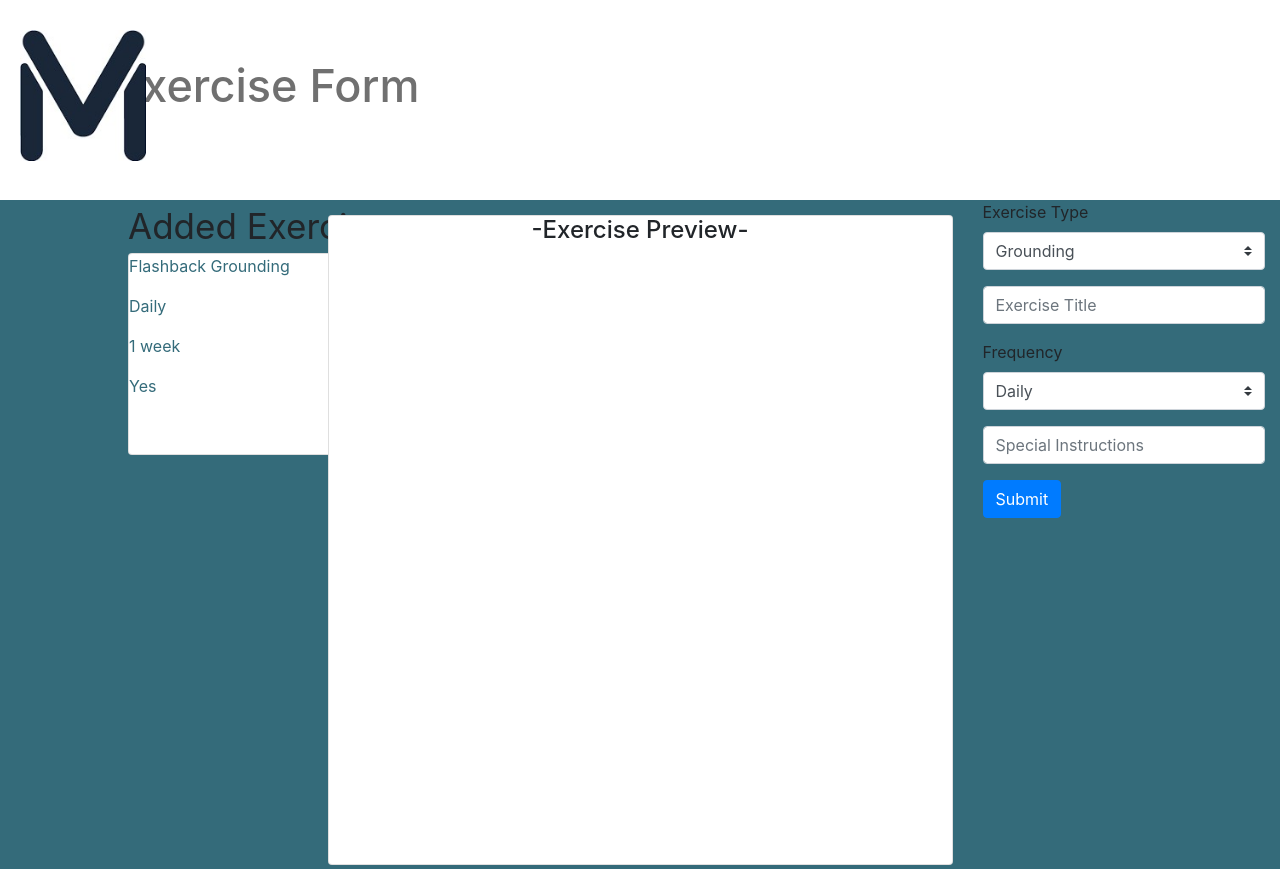
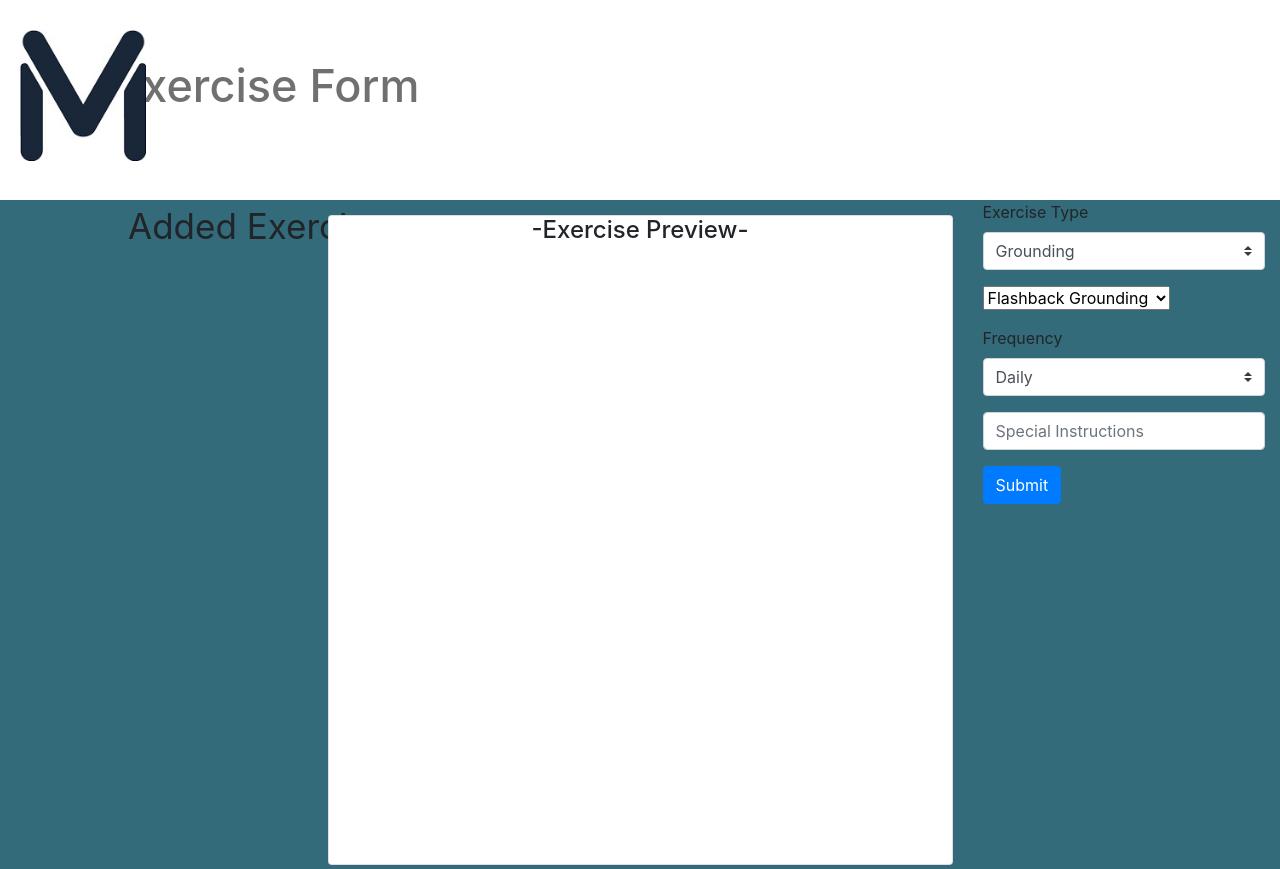
Before and after one commit to brandonpatton/MiraTherapeutics2020, a React (Create React App) app in the folder app/: page /ExerciseForm in a window 1280 px wide. Built offline with nearby package versions, Linux system fonts and the light colour scheme.

Commit message:
Updated Dropdowns Liam and Brandon

```diff
--- a/app/src/views/ExerciseForm.js
+++ b/app/src/views/ExerciseForm.js
@@ -9,7 +9,6 @@ import Container from 'react-bootstrap/Container'
 import Form from 'react-bootstrap/Form'
 import Button from 'react-bootstrap/Button'
 import 'bootstrap/dist/css/bootstrap.min.css';
-import { Link } from "react-router-dom";
 
 
 
@@ -17,16 +16,32 @@ import { Link } from "react-router-dom";
 class ExerciseForm extends Component {
     constructor(props) {
       super(props);
-      this.exercises = [
-        {
-          name: 'Flashback Grounding',
-          frequency: 'Daily',
-          due: '1 week',
-          specialInstructions: 'Yes'
-        }
-      ]
+      this.state = {
+        chosenExerciseType: "Grounding"
+      }
+      this.exerciseTypes = {
+        "Grounding": ["Flashback Grounding", "Color Finder", "Breathing Exercise", "Vibration Tool", "Bilateral Simulation", "5, 4, 3, 2, 1 Grounding", "Any", "All"],
+        "Reading": ["PTSD Content", "Trauma Story"],
+        "Writing": ["Write About Trauma", "Free Writing"],
+        "Worksheets": ["CPT Worksheet", "PTP Worksheet", "Upload Your Own"],
+        "Assessments": ["PCL-5 Questionnaire", "PHQ-9 Questionnaire"],
+        "Lists": ["Gratefullness List", "Self-Care", "Stuck Points", "Create Your Own List", "Track Symptoms", "Track Triggers"]
+      }
+      this.exercises = [];
+
     }
-
+    getExerciseFormData(data){
+      const result = Object.keys(data).map((d) =>
+        <option>{d}</option>
+      );
+      return result;
+    }
+    getExerciseTitle(data, choice){
+        const result = data[choice].map((d) =>
+        <option>{d}</option>
+        );
+        return result;
+    }
     render(){
       return(
         <div>
@@ -40,9 +55,7 @@ class ExerciseForm extends Component {
             <Container fluid className = "background-container">
               <Row className = "background">
                 <Col className = "Added-exercise-list">
-
                     <Row className = "Added-exercise-list-text">Added Exercises:</Row>
-
                   <ExerciseRow exercises={this.exercises} />
                 </Col>
                 <Col>
@@ -54,12 +67,13 @@ class ExerciseForm extends Component {
                   <Form>
                     <Form.Group controlId="exerciseType">
                       <Form.Label>Exercise Type</Form.Label>
-                      <Form.Control as="select" custom>
-                        <option>Grounding</option>
+                      <Form.Control  onChange = {event => this.setState(()=>({chosenExerciseType: event.target.value}))} as="select" custom>
+                        {this.getExerciseFormData(this.exerciseTypes)}
                       </Form.Control>
                     </Form.Group>
-                    <Form.Group controlId="exerciseTitle">
-                      <Form.Control placeholder="Exercise Title" />
+                    <Form.Group controlId="exerciseTitle" as = "select" custom>
+
+                      {this.getExerciseTitle(this.exerciseTypes, this.state.chosenExerciseType)}
                     </Form.Group>
                     <Form.Group controlId="frequency">
                       <Form.Label>Frequency</Form.Label>
@@ -71,12 +85,11 @@ class ExerciseForm extends Component {
                     <Form.Group controlId="specialInstructions">
                       <Form.Control placeholder="Special Instructions" />
                     </Form.Group>
-                    <Link to = "/AssignmentForm">
-                      <Button variant="primary" type="submit">
-                        Submit
-                      </Button>
-                    </Link>
+                    <Button variant="primary" type="submit">
+                      Submit
+                    </Button>
                   </Form>
+
                 </Col>
               </Row>
             </Container>
@@ -111,5 +124,22 @@ class ExerciseRow extends Component {
   }
 }
 
+class ExerciseFormData extends Component {
+  constructor(props) {
+    super(props);
+    this.exerciseFormData = props.data;
+  }
+
+
+
+  render() {
+    return(this.getExerciseFormData(this.exerciseFormData))
+  }
+}
+
+
+
+
+
 
 export default ExerciseForm;
```
